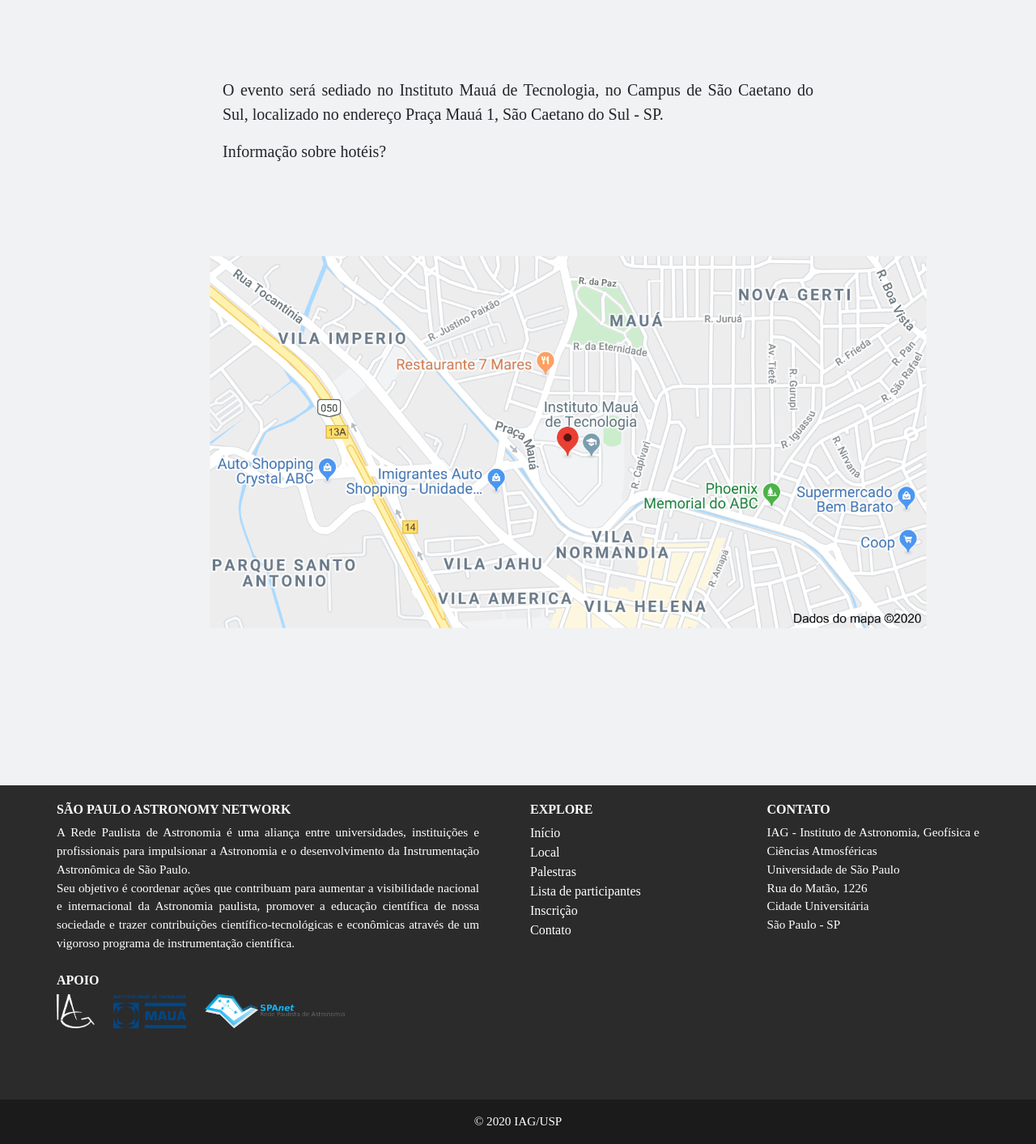
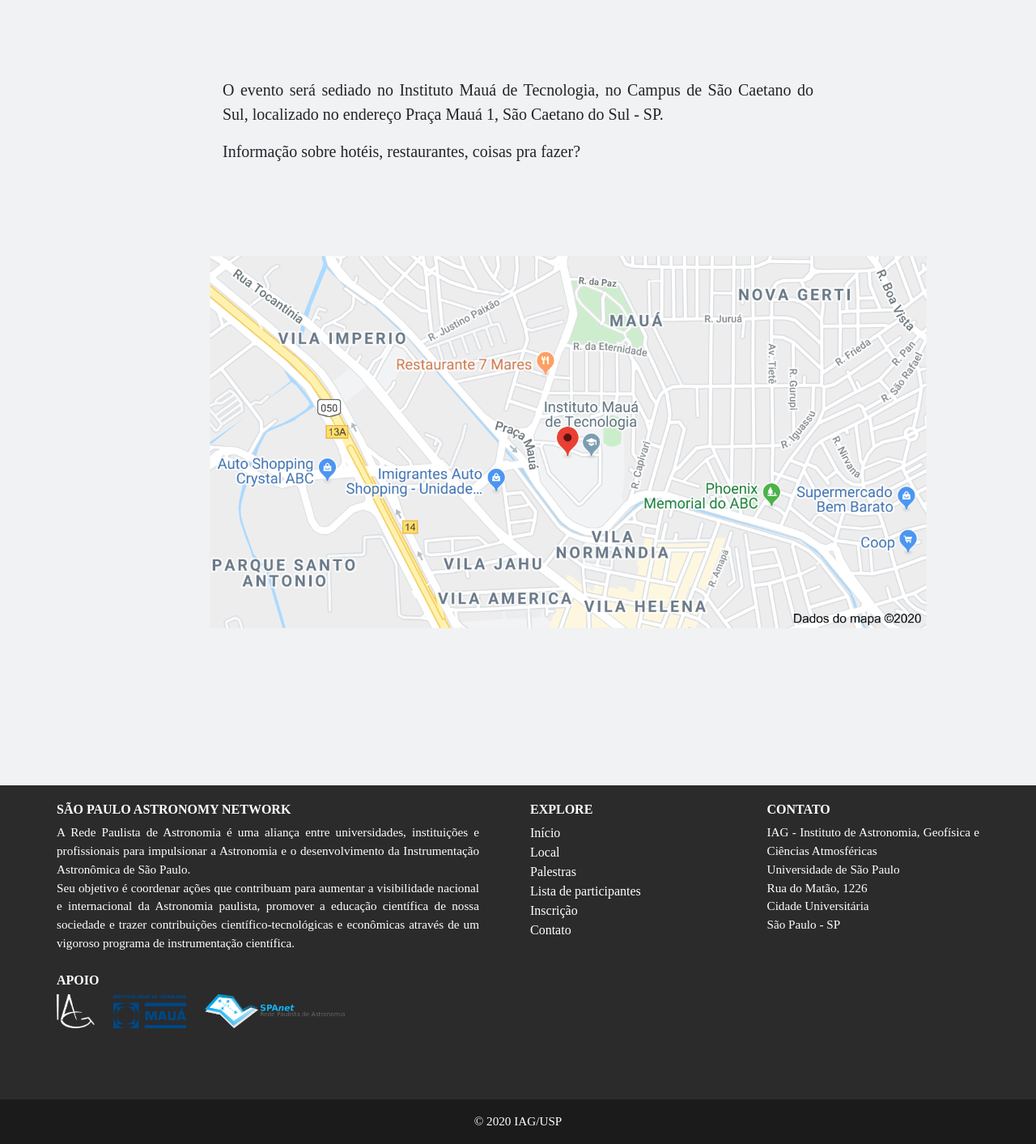
Before and after one commit to wosmla/website, a Jekyll site: the page built from _pgs/local.html, in a window 1280 px wide. Shown: the part 446-1859 px from the top of the page at 81% size. Built offline with Jekyll 4.4.1, drawn with Linux system fonts in a browser that asks for light colours.

Commit message:
Update local.html

```diff
--- a/_pgs/local.html
+++ b/_pgs/local.html
@@ -13,7 +13,7 @@
           O evento será sediado no Instituto Mauá de Tecnologia, no Campus de São Caetano do Sul, localizado no endereço Praça Mauá 1, São Caetano do Sul - SP.
         </p>
         <p class="lead">
-          Informação sobre hotéis?
+          Informação sobre hotéis, restaurantes, coisas pra fazer?
         </p>
       </div>
 
```
